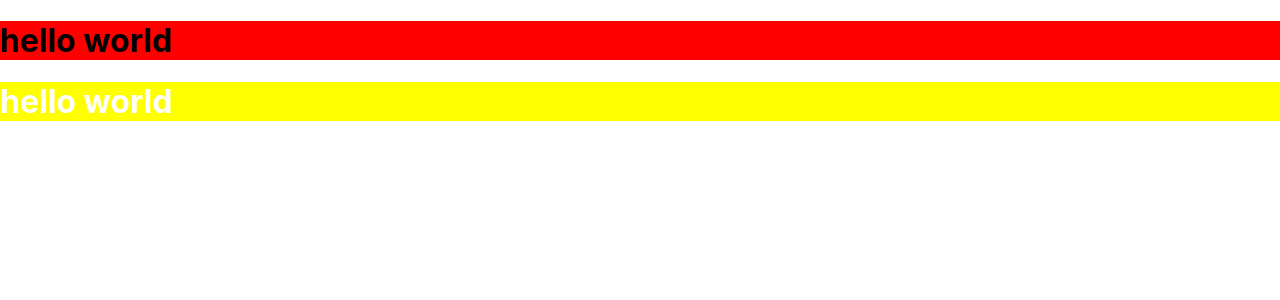
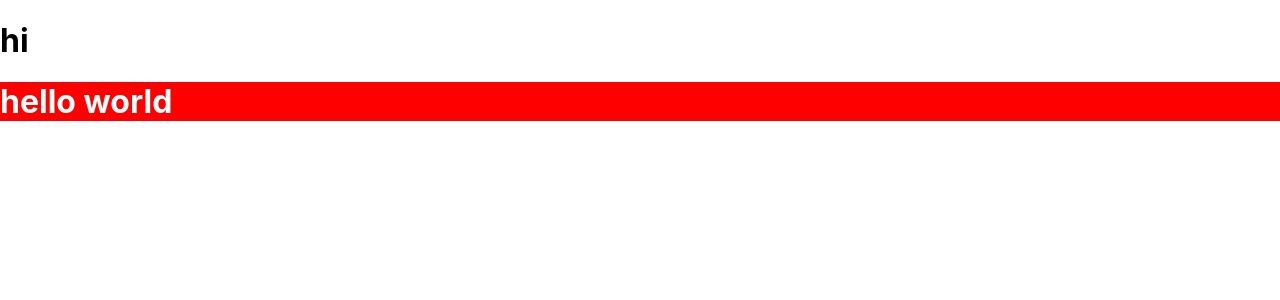
Before and after one commit to ghute-k09/first-react-app, a React (Create React App) app: page / in a window 1280 px wide. Shown: the top 300 px of the page. Built offline with nearby package versions, Linux system fonts and the light colour scheme.

Commit message:
js with css

```diff
--- a/src/App.css
+++ b/src/App.css
@@ -1,38 +1,4 @@
-.App {
-  text-align: center;
-}
-
-.App-logo {
-  height: 40vmin;
-  pointer-events: none;
-}
-
-@media (prefers-reduced-motion: no-preference) {
-  .App-logo {
-    animation: App-logo-spin infinite 20s linear;
-  }
-}
-
-.App-header {
-  background-color: #282c34;
-  min-height: 100vh;
-  display: flex;
-  flex-direction: column;
-  align-items: center;
-  justify-content: center;
-  font-size: calc(10px + 2vmin);
+.parent{
+  background-color: red;
   color: white;
 }
-
-.App-link {
-  color: #61dafb;
-}
-
-@keyframes App-logo-spin {
-  from {
-    transform: rotate(0deg);
-  }
-  to {
-    transform: rotate(360deg);
-  }
-}
--- a/src/App.js
+++ b/src/App.js
@@ -1,11 +1,11 @@
+import "./App.css";
 function App() {
-  let str = "hello world";
-  let style = {backgroundColor:"yellow", color:"white"};
-
-  return <>
-  <h1 style={{backgroundColor: "red"}}>hello world</h1>
-  <h1 style={style}>{str}</h1>
+  return (
+  <>
+    <h1>hi</h1>
+    <h1 className="parent">hello world</h1>
   </>
+  );
 }
 
 export default App;
```
